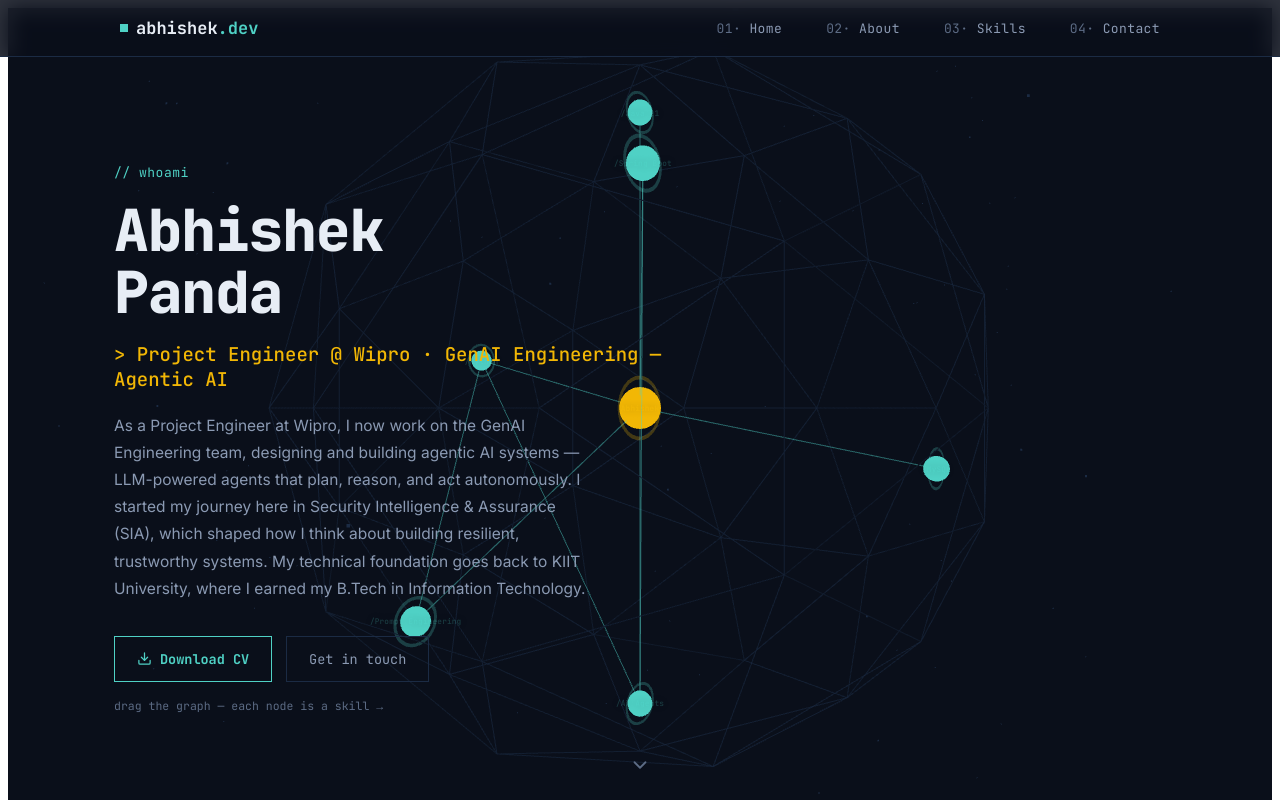
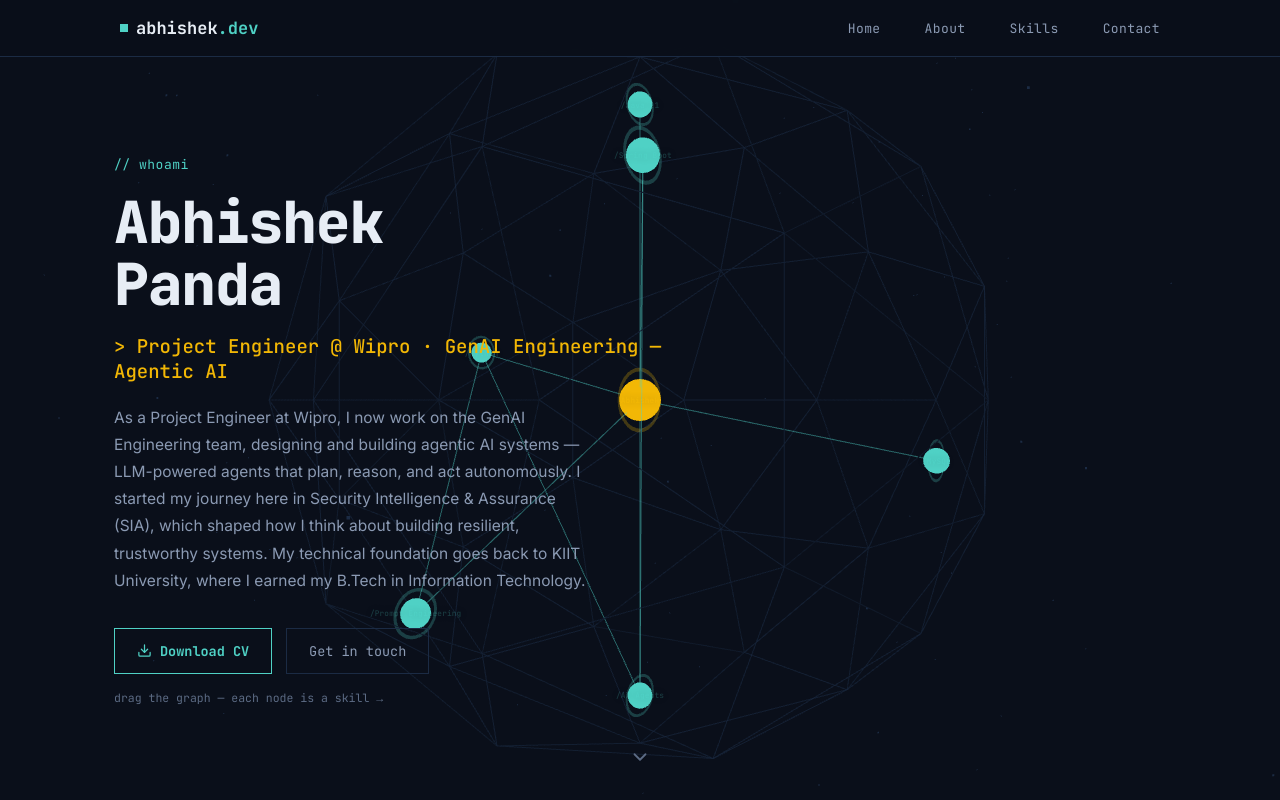
Before and after one commit to abhishekpanda2003/My-Portfolio, a React (Vite) app: page / in a window 1280 px wide. Shown: the top 800 px of the page. Built offline with nearby package versions, Linux system fonts and the light colour scheme.

Commit message:
Update portfolio

```diff
--- a/src/App.jsx
+++ b/src/App.jsx
@@ -454,7 +454,14 @@ export default function Portfolio() {
     <div style={{ background: C.bg, color: C.text, fontFamily: "'Inter', sans-serif", minHeight: "100vh" }}>
       <style>{`
         ${FONT_IMPORT}
-        * { box-sizing: border-box; }
+        html, body, #root {
+          margin: 0;
+          min-height: 100%;
+          background: ${C.bg};
+          color: ${C.text};
+        }
+        *, *::before, *::after { box-sizing: border-box; }
+        body { font-family: 'Inter', sans-serif; }
         a { color: inherit; }
         input, textarea { font-family: 'Inter', sans-serif; }
         input:focus, textarea:focus { outline: 2px solid ${C.teal}; outline-offset: 2px; }
@@ -468,7 +475,7 @@ export default function Portfolio() {
       `}</style>
 
       {/* NAV */}
-      <header style={{ position: "fixed", top: 0, left: 0, right: 0, zIndex: 50, background: "rgba(10,15,26,0.85)", backdropFilter: "blur(10px)", borderBottom: `1px solid ${C.line}` }}>
+      <header style={{ position: "fixed", top: 0, left: 0, right: 0, zIndex: 50, background: "rgba(10,15,26,0.95)", backdropFilter: "blur(10px)", borderBottom: `1px solid ${C.line}` }}>
         <div style={{ maxWidth: 1100, margin: "0 auto", padding: "16px 24px", display: "flex", alignItems: "center", justifyContent: "space-between" }}>
           <button onClick={() => scrollTo("home")} style={{ background: "none", border: "none", cursor: "pointer", display: "flex", alignItems: "center", gap: 8 }}>
             <span style={{ width: 8, height: 8, background: C.teal, display: "inline-block" }} />
@@ -476,10 +483,10 @@ export default function Portfolio() {
           </button>
 
           <nav className="desktop-nav" style={{ display: "flex", gap: 32 }}>
-            {NAV.map((item, i) => (
+            {NAV.map((item) => (
               <button key={item.id} className="nav-link" onClick={() => scrollTo(item.id)}
                 style={{ background: "none", border: "none", cursor: "pointer", fontFamily: "'JetBrains Mono', monospace", fontSize: 13, color: C.muted, letterSpacing: "0.03em" }}>
-                <span style={{ color: C.mutedDim }}>{String(i + 1).padStart(2, "0")}·</span> {item.label}
+                {item.label}
               </button>
             ))}
           </nav>
@@ -519,9 +526,9 @@ export default function Portfolio() {
               {PROFILE.bioShort}
             </p>
             <div style={{ display: "flex", gap: 14, marginTop: 34, pointerEvents: "auto", flexWrap: "wrap" }}>
-              <button className="cv-btn" style={{ display: "flex", alignItems: "center", gap: 8, background: "transparent", border: `1px solid ${C.teal}`, color: C.teal, padding: "13px 22px", fontFamily: "'JetBrains Mono', monospace", fontSize: 13.5, fontWeight: 700, cursor: "pointer", transition: "all 0.2s" }}>
+              <a className="cv-btn" href="https://docs.google.com/document/d/1_9myuwsSmQid2T5ee56AJ8-MoUfETkP8SFX7F3TJ72s/export?format=pdf" target="_blank" rel="noreferrer noopener" download="Abhishek-Panda-Resume.pdf" style={{ display: "inline-flex", alignItems: "center", gap: 8, background: "transparent", border: `1px solid ${C.teal}`, color: C.teal, padding: "13px 22px", fontFamily: "'JetBrains Mono', monospace", fontSize: 13.5, fontWeight: 700, cursor: "pointer", transition: "all 0.2s", textDecoration: "none" }}>
                 <Download size={15} /> Download CV
-              </button>
+              </a>
               <button onClick={() => scrollTo("contact")} style={{ background: "transparent", border: `1px solid ${C.line}`, color: C.muted, padding: "13px 22px", fontFamily: "'JetBrains Mono', monospace", fontSize: 13.5, cursor: "pointer" }}>
                 Get in touch
               </button>
```
